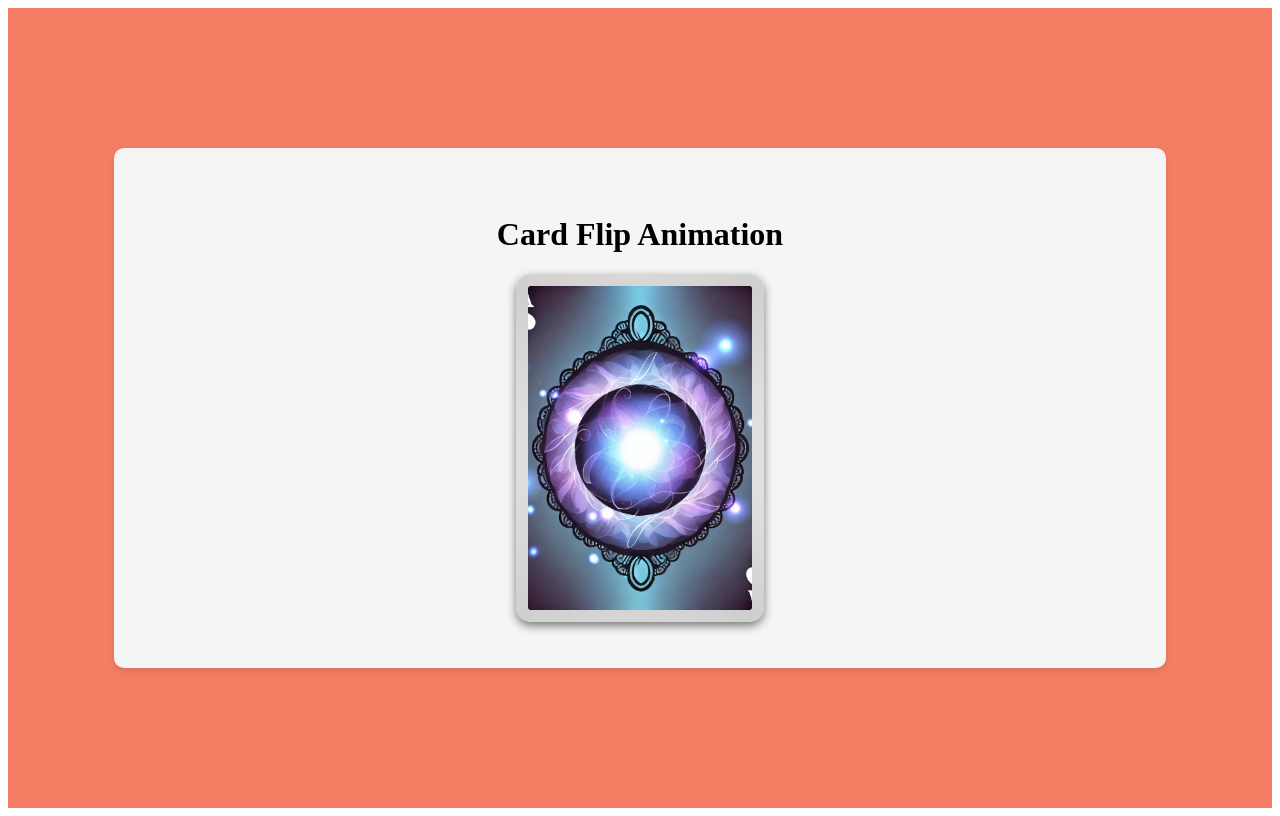
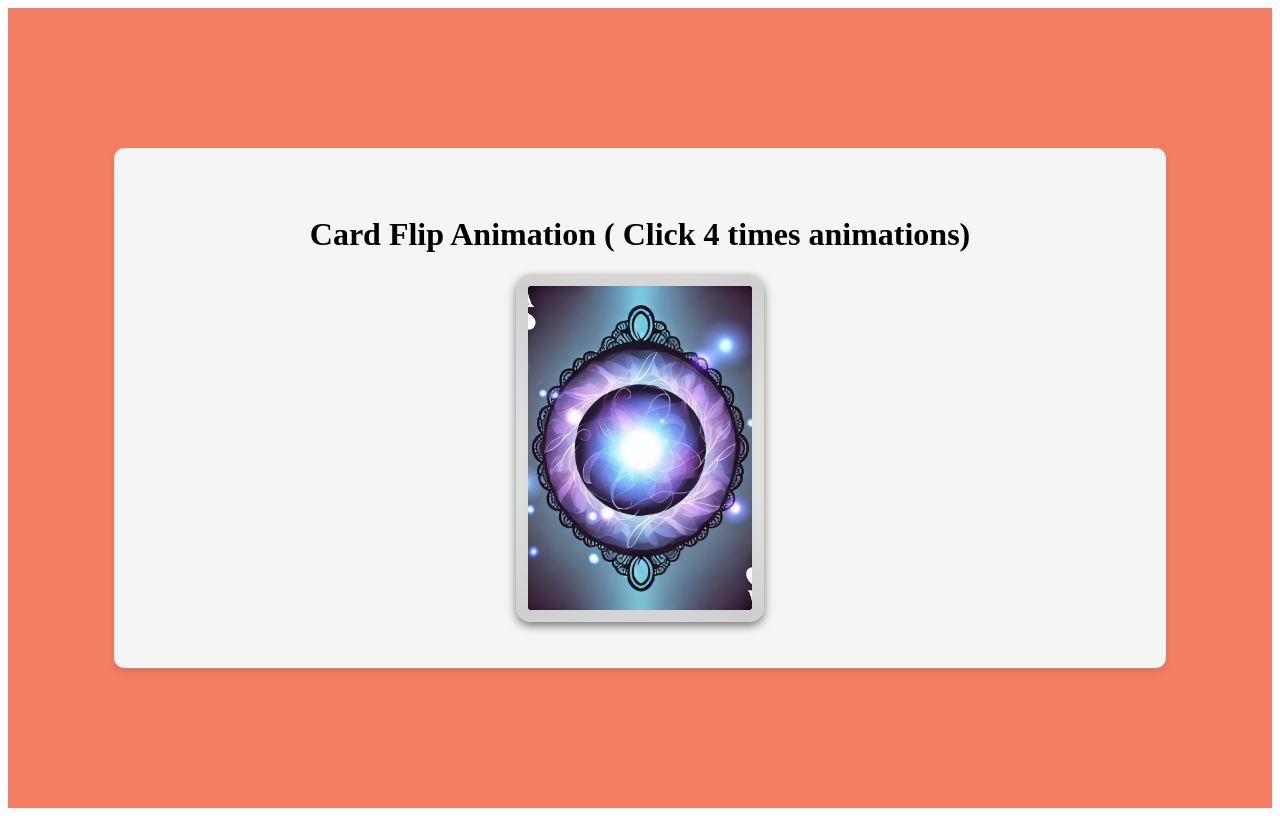
Before and after one commit to murphybread/next-quest, a Next.js app: page / in a window 1280 px wide. Built offline with nearby package versions, Linux system fonts and the light colour scheme.

Commit message:
refactor: add explanation card filp animation

```diff
--- a/src/app/page.tsx
+++ b/src/app/page.tsx
@@ -7,7 +7,7 @@ import "@styles/global.css";
 const HomePage: React.FC = () => {
   return (
     <div className="main-board">
-      <h1>Card Flip Animation</h1>
+      <h1>Card Flip Animation ( Click 4 times animations)</h1>
       <Card />
     </div>
   );
```
